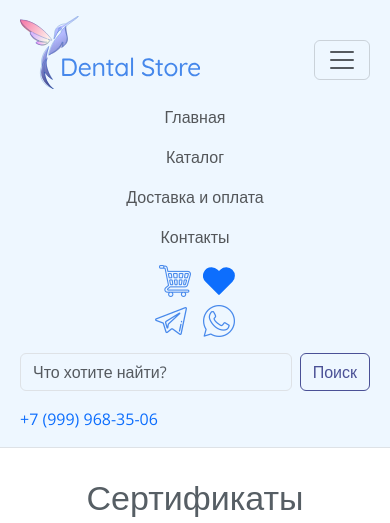
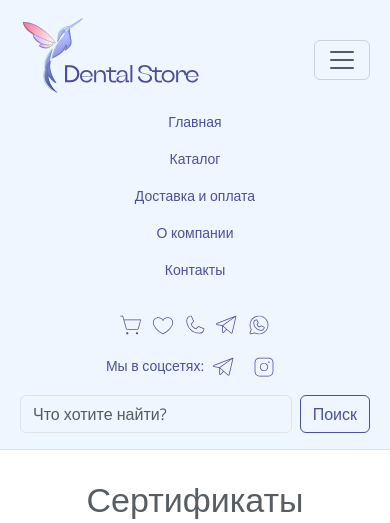
Before and after one commit to a-krasilskaya/dentalstore, a Django app: page /sertificate/ in a window 390 px wide, after a click that opens the changed part. Shown: the top 523 px of the page. Run offline with Django 4.2, Linux system fonts and the light colour scheme; some libraries are stand-ins or nearby versions.

Commit message:
header update

```diff
--- a/dentalstore/app/templates/app/index.html
+++ b/dentalstore/app/templates/app/index.html
@@ -31,45 +31,73 @@
           <span class="navbar-toggler-icon"></span>
         </button>
         <div class="header-wrap col-lg-10 col-12">
-        <div class="collapse navbar-collapse align-items-start" id="navbarNavAltMarkup">
-          <div class="navbar-nav col-12 col-xl-9 col-lg-8 justify-content-lg-evenly mb-2 mb-lg-0 align-items-center">
-            <a class="nav-link active" aria-current="page" href="{% url 'home' %}">Главная</a>
-            <a class="nav-link" href="{% url 'catalog' %}">Каталог</a>
-            <a class="nav-link" href="{% url 'delivery' %}">Доставка и оплата</a>
-            <a class="nav-link" href="{% url 'contacts' %}">Контакты</a>
+        <div class="collapse navbar-collapse " id="navbarNavAltMarkup">
+          <div class="navbar-nav col-12 col-lg-9 justify-content-lg-end mb-2 mb-lg-0 align-items-center">
+              <div class="header-link d-flex col-xl-11 col-lg-11 justify-content-lg-between">
+            <a class="my-2 active" aria-current="page" href="{% url 'home' %}">Главная</a>
+            <a class="my-2 " href="{% url 'catalog' %}">Каталог</a>
+            <a class="my-2 " href="{% url 'delivery' %}">Доставка и оплата</a>
+            <div class="my-2 about-company"><div class="about-company-text">О компании</div>
+                <div class="about-company-submenu p-3">
+                    <a class="my-2 " href="{% url 'about' %}">О нас</a>
+                    <a class="my-2 " href="{% url 'privacy_policy' %}">Политика конфиденциальности</a>
+                    <a class="my-2 " href="{% url 'sertificate' %}">Сертификаты</a>
+                </div>
+            </div>
+            <a class="my-2 " href="{% url 'contacts' %}">Контакты</a>
+                  </div>
            </div>
-           <div class="navbar-nav col-12 col-xl-1 col-lg-2 justify-content-xl-center justify-content-lg-center justify-content-xl-end">
-            <div class="cart col-12 col-lg-2 d-flex justify-content-center header-counter">
-              {% with total_items=cart|length %}
-              <a class="ps-lg-3 px-2 link-header-img" href="{% url 'cart:cart_detail' %}">
+<!--           <div class="navbar-nav col-12 col-xl-1 col-lg-2 justify-content-xl-center justify-content-lg-center justify-content-xl-end">-->
+<!--            <div class="cart col-12 col-lg-2 d-flex justify-content-center header-counter">-->
+<!--              {% with total_items=cart|length %}-->
+<!--              <a class="ps-lg-3 px-2 link-header-img" href="{% url 'cart:cart_detail' %}">-->
 
-                    <div class="text-center header-counter-item count-cart">{% if cart|length > 0 %}{{ total_items }}{% endif %}</div>
+<!--                    <div class="text-center header-counter-item count-cart">{% if cart|length > 0 %}{{ total_items }}{% endif %}</div>-->
 
-                  <img class="pb-2" src="{% static '/app/images/shopping-cart.png' %}" alt='Корзина'>
-              </a>
-              {% endwith %}
-              <a class="favorites-link ps-lg-3 px-1 link-header-img" href="{% url 'favorites:favorites_detail' %}">
-                    <div class="text-center header-counter-item count-favorites">{% if favorites|length > 0 %}{{ favorites|length }}{% endif %}</div>
-                  <svg xmlns="http://www.w3.org/2000/svg" width="32" height="32" viewBox="0 0 15 15"><path fill="#0d6efd" d="M4.036 1a4.036 4.036 0 0 0-2.854 6.89l5.964 5.964a.5.5 0 0 0 .708 0l5.964-5.965a4.036 4.036 0 0 0-5.707-5.707l-.611.61l-.61-.61A4.036 4.036 0 0 0 4.035 1"/></svg></a>
-            </div>
-               </div>
-               <div class="navbar-nav col-12 col-xl-2 col-lg-2 justify-content-lg-center justify-content-xl-end">
+<!--                   <img class="pb-2" src="{% static '/app/images/shopping-cart.svg' %}" alt='Корзина'>-->
+<!--              </a>-->
+<!--              {% endwith %}-->
+<!--              <a class="favorites-link ps-lg-3 px-1 link-header-img" href="{% url 'favorites:favorites_detail' %}">-->
+<!--                    <div class="text-center header-counter-item count-favorites">{% if favorites|length > 0 %}{{ favorites|length }}{% endif %}</div>-->
+<!--                  <img class="pb-2" src="{% static '/app/images/heart.svg' %}" alt='Избранное'></a>-->
+<!--            </div>-->
+<!--               </div>-->
+               <div class="navbar-nav col-12 col-xl-3 col-lg-3 justify-content-md-center justify-content-xl-end">
             <div class="header-contacts text-center">
                 <div class="link-messangers d-flex justify-content-center">
-                    <a  href="https://t.me/+79999683506" class="telegram-link"><img class="link-messangers-item px-2" src="{% static '/app/images/telegram.png' %}" alt="Написать в Telegram"></a>
-                    <a href="https://wa.me/+79999683506" class="whatsapp-link"><img class="link-messangers-item px-2" src="{% static '/app/images/whatsapp.png' %}" alt="Написать в Whatsapp"></a>
+                    {% with total_items=cart|length %}
+                      <a class="link-header-img" href="{% url 'cart:cart_detail' %}">
+
+                            <div class="text-center header-counter-item count-cart">{% if cart|length > 0 %}{{ total_items }}{% endif %}</div>
+
+                           <img class="px-xl-2 px-1" src="{% static '/app/images/shopping-cart.svg' %}" alt='Корзина'>
+                      </a>
+                      {% endwith %}
+                    <a class="favorites-link link-header-img" href="{% url 'favorites:favorites_detail' %}">
+                    <div class="text-center header-counter-item count-favorites">{% if favorites|length > 0 %}{{ favorites|length }}{% endif %}</div>
+                    <img class="px-xl-2 px-1" src="{% static '/app/images/heart.svg' %}" alt='Избранное'></a>
+                    <a href="tel:+79999683506"><img class="link-messangers-item px-1 px-xl-2" src="{% static '/app/images/phone.svg' %}" alt="Позвонить"></a>
+                    <a  href="https://t.me/+79999683506" class="telegram-link"><img class="link-messangers-item px-1 px-xl-2" src="{% static '/app/images/telegram.svg' %}" alt="Написать в Telegram"></a>
+                    <a href="https://wa.me/+79999683506" class="whatsapp-link"><img class="link-messangers-item px-1 px-xl-2" src="{% static '/app/images/whatsapp.svg' %}" alt="Написать в Whatsapp"></a>
+
+
+                </div>
+                <div class="link-social social-mobile d-lg-none d-flex justify-content-center align-items-center text-lg-center text-xl-end text-start pt-3 pt-md-1">
+                    <span>Мы в соцсетях:</span> <a href="https://t.me/dentalstore_online"><img class="link-messangers-item px-2" src="{% static '/app/images/telegram.svg' %}" alt="Написать в Telegram"></a>
+                    <a href="https://t.me/dentalstore_online"><img class="link-messangers-item px-2" src="{% static '/app/images/instagram.svg' %}" alt="Перейти в инстаграм"></a>
                 </div>
             </div>
           </div>
         </div>
 <!--      </div>-->
         <div class="d-flex justify-content-lg-end col-12 mt-lg-1 mt-3 pl-5 flex-column flex-md-row">
-            <div class="d-flex col-md-9 col-lg-8 col-12">
+            <div class="d-flex col-lg-8 col-12">
                 <input type="text" id="string-search" placeholder="Что хотите найти?" class="form-control me-2"/>
                 <input type="button" id="btn-search" value="Поиск" class="btn"/>
             </div>
-            <div class="link-phone col-md-3 col-12 text-md-end text-lg-center text-xl-end text-start pt-3 pt-md-1">
-                <a href="tel:+79999683506">+7 (999) 968-35-06</a>
+            <div class="link-social social-desktop col-md-3 col-12 text-md-end text-lg-center text-xl-end text-start pt-3 pt-md-1">
+                <span>Мы в соцсетях:</span> <a href="https://t.me/dentalstore_online"><img class="link-messangers-item px-2" src="{% static '/app/images/telegram.svg' %}" alt="Написать в Telegram"></a>
+                <a href="https://t.me/dentalstore_online"><img class="link-messangers-item px-2" src="{% static '/app/images/instagram.svg' %}" alt="Перейти в инстаграм"></a>
             </div>
         </div>
         </div>
@@ -273,7 +301,7 @@ $( document ).ready(function() {
             search_loading,
         )
         let search_res = $("#search-res");
-        let offset = search_res.offset().top;
+        let offset = search_res
         let height = search_res.height();
         let scroll = $(window).scrollTop();
         let windowHeight = $(window).height();
--- a/dentalstore/app/templates/app/sertificate.html
+++ b/dentalstore/app/templates/app/sertificate.html
@@ -5,11 +5,17 @@
 {% block content %}
 
 <div class="container p-3">
-    <h2 class="h2-title pt-3">Сертификаты</h2>
-    <p>Lorem ipsum dolor sit amet consectetur adipisicing elit.
-        Nobis nisi accusamus assumenda vero deleniti enim expedita iure nostrum architecto perferendis,
-        molestiae totam dignissimos sed distinctio velit, quidem ratione, esse voluptatibus.  </p>
-    <div class="col-3 col-md-2">
+    <h2 class="h2-title mb-5 pt-3">Сертификаты</h2>
+    <div class="row">
+        <div class="col-xl-3 col-lg-4 col-md-6 mb-4"><img class="mw-100" src="/media/pdf/sertif-img-0001.jpg"></div>
+        <div class="col-xl-3 col-lg-4 col-md-6 mb-4"><img class="mw-100" src="/media/pdf/sertif-img-0002.jpg"></div>
+        <div class="col-xl-3 col-lg-4 col-md-6 mb-4"><img class="mw-100" src="/media/pdf/sertif-img-0003.jpg"></div>
+        <div class="col-xl-3 col-lg-4 col-md-6 mb-4"><img class="mw-100" src="/media/pdf/sertif-img-0004.jpg"></div>
+        <div class="col-xl-3 col-lg-4 col-md-6 mb-4"><img class="mw-100" src="/media/pdf/sertif-img-0005.jpg"></div>
+        <div class="col-xl-3 col-lg-4 col-md-6 mb-4"><img class="mw-100" src="/media/pdf/sertif-img-0006.jpg"></div>
+        <div class="col-xl-3 col-lg-4 col-md-6 mb-4"><img class="mw-100" src="/media/pdf/sertif-img-0007.jpg"></div>
+    </div>
+    <div class="col-3 my-4 col-md-2">
         <a href="javascript:history.back()" class="button btn return-store d-block">Назад</a>
     </div>
 </div>
--- a/dentalstore/app/views.py
+++ b/dentalstore/app/views.py
@@ -6,6 +6,8 @@ import logging
 from app.models import Banner
 from catalog.models import Manufacturer, Product, ProductCategory, Gallery
 from feedback.forms import OrderCallBackForm, FeedBackForm
+from django.http import FileResponse
+import os
 
 logger = logging.getLogger(__name__)
 
--- a/dentalstore/static/app/css/style.css
+++ b/dentalstore/static/app/css/style.css
@@ -46,8 +46,8 @@ li{
     font-weight: 500;
 }
 
-.link-phone{
-    color: #4688eb;
+.link-social{
+    color: #4B5196;
 }
 
 #btn-search{
@@ -79,11 +79,96 @@ li{
 .header-counter-item{
     position: absolute;
     top: -18px;
-    right: 10px;
+    right: 50%;
+    transform: translateX(50%);
     z-index: 999;
     font-size: 14px;
     padding: 1px 6px;
 }
+
+/* header update */
+.header-link{
+    padding-left: 25px;
+    color: #4B5196;
+}
+
+.header-link a,
+.favorites-link,
+.count-cart{
+    color: #4B5196;
+}
+
+.header-link .about-company{
+    cursor: pointer;
+    position: relative;
+}
+
+.header-link .about-company-submenu{
+    position: absolute;
+    display: none;
+    max-width: 320px;
+    background: rgba(255, 255, 255, 0.400);
+    backdrop-filter: blur(10px);
+    top: 20px;
+    left: -15px;
+    flex-direction: column;
+    transition: .8s;
+    border-radius: 10px;
+    border: 1px solid #e5e5e5;
+    z-index: 9999999999;
+}
+
+.header-link .about-company:hover .about-company-submenu{
+    display: flex;
+}
+
+@media(max-width: 1200px){
+    .link-social span{
+        display: block;
+        width: 100%;
+        font-size: 14px;
+        line-height: 1;
+    }
+
+    .header-link{
+        padding-left: 18px;
+    }
+
+    .header-link a,
+    .header-link .about-company{
+        font-size: 14px;
+    }
+}
+
+.social-mobile{
+    display: none;
+}
+
+@media(max-width: 992px){
+    .header-link{
+        flex-direction: column;
+        padding-left: 0;
+        text-align: center;
+        margin-bottom: 15px;
+    }
+
+    .social-desktop{
+        display: none;
+    }
+
+    social-mobile{
+        display: flex;
+    }
+
+    .link-social span{
+        width: auto;
+    }
+
+    .header-link .about-company-submenu{
+        left: -30px;
+    }
+}
+
 
 /* search popup */
 
```
Also changed, not shown: dentalstore/app/static/app/css/style.css (+88 -3 lines), dentalstore/app/static/app/images/heart.svg (added), dentalstore/app/static/app/images/instagram.svg (added), dentalstore/app/static/app/images/phone.svg (added), dentalstore/app/static/app/images/shopping-cart.svg (added), dentalstore/app/static/app/images/svglogo.svg, dentalstore/app/static/app/images/telegram.svg (added), dentalstore/app/static/app/images/whatsapp.svg (added), dentalstore/static/app/images/svglogo.svg (deleted).
